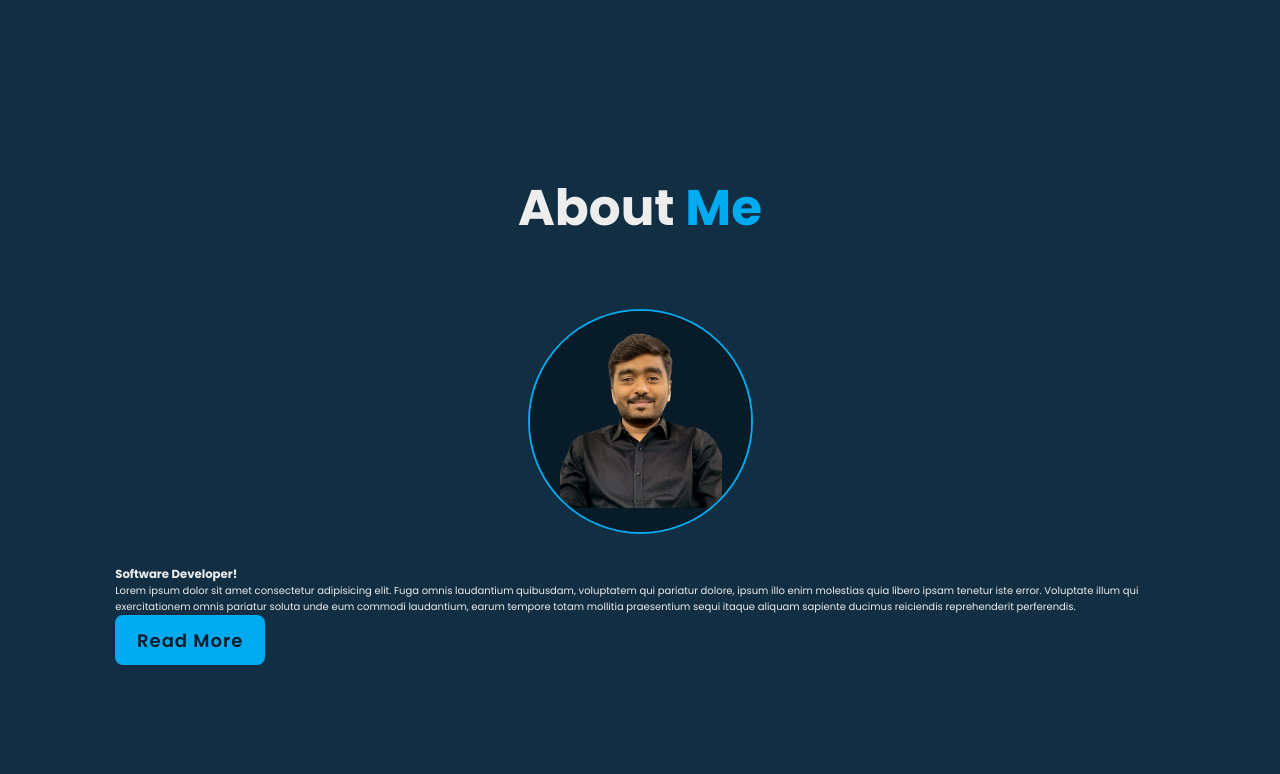
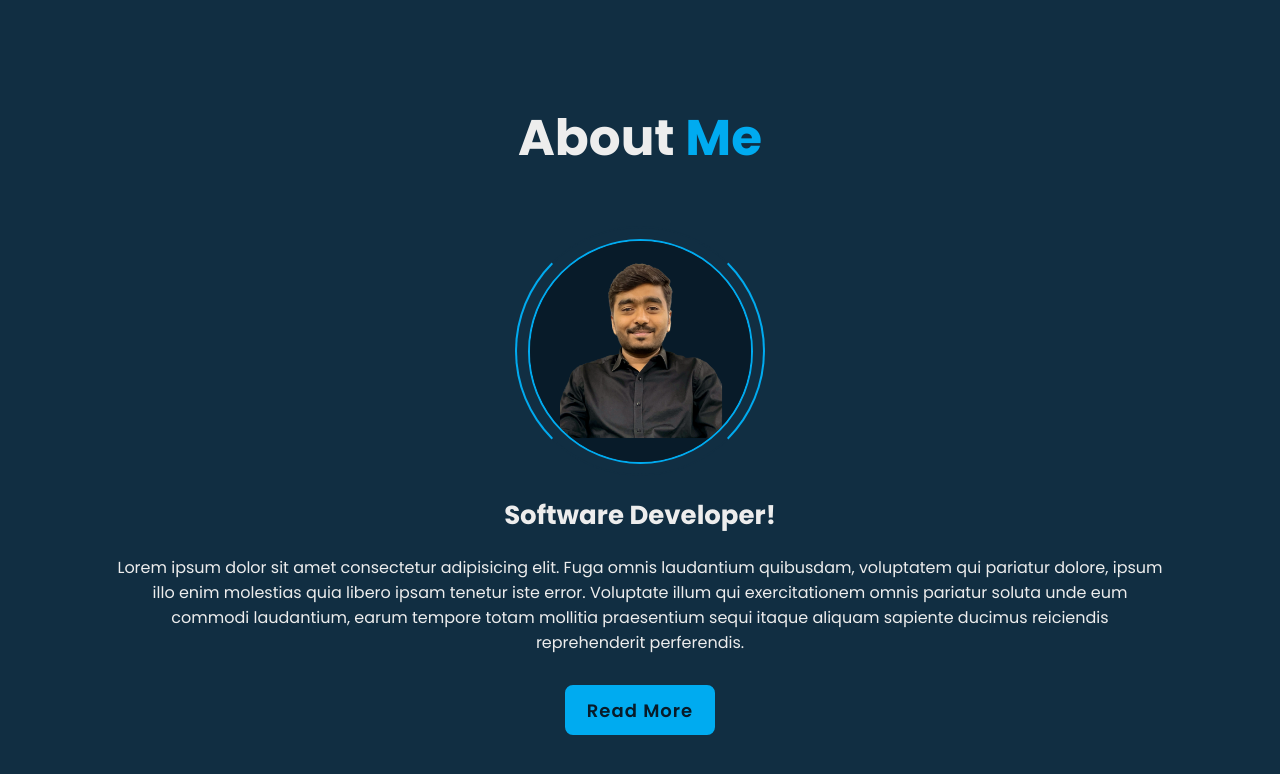
Before and after one commit to sumeetbp/Portfolio, a plain HTML site: page index.html in a window 1280 px wide. Shown: the part 802-1576 px from the top of the page. Drawn offline with nearby package versions, Linux system fonts and the light colour scheme.

Commit message:
styling of about section complete

```diff
--- a/styles.css
+++ b/styles.css
@@ -263,3 +263,39 @@ span {
     border-radius: 50%;
     border: .2rem solid var(--main_color);
 }
+
+.about-img .circle-spin {
+    position: absolute;
+    top: 50%;
+    left: 50%;
+    transform: translate(-50%, -50%) rotate(0);
+    width: 100%;
+    height: 100%;
+    border-radius: 50%;
+    border-top: .2rem solid var(--second-bg-color);
+    border-bottom: .2rem solid var(--second-bg-color);
+    border-left: .2rem solid var(--main_color);
+    border-right: .2rem solid var(--main_color);
+}
+
+.about-content {
+    text-align: center;
+}
+
+.about-content h3 {
+    font-size: 2.6rem;
+}
+
+.about-content p {
+    font-size: 1.6rem;
+    margin: 2rem 0 3rem;
+}
+
+.btn-box.btns {
+    display: inline-block;
+    width: 15rem;
+}
+
+.btn-box.btns a::before {
+    background: var(--second-bg-color);
+}
```
